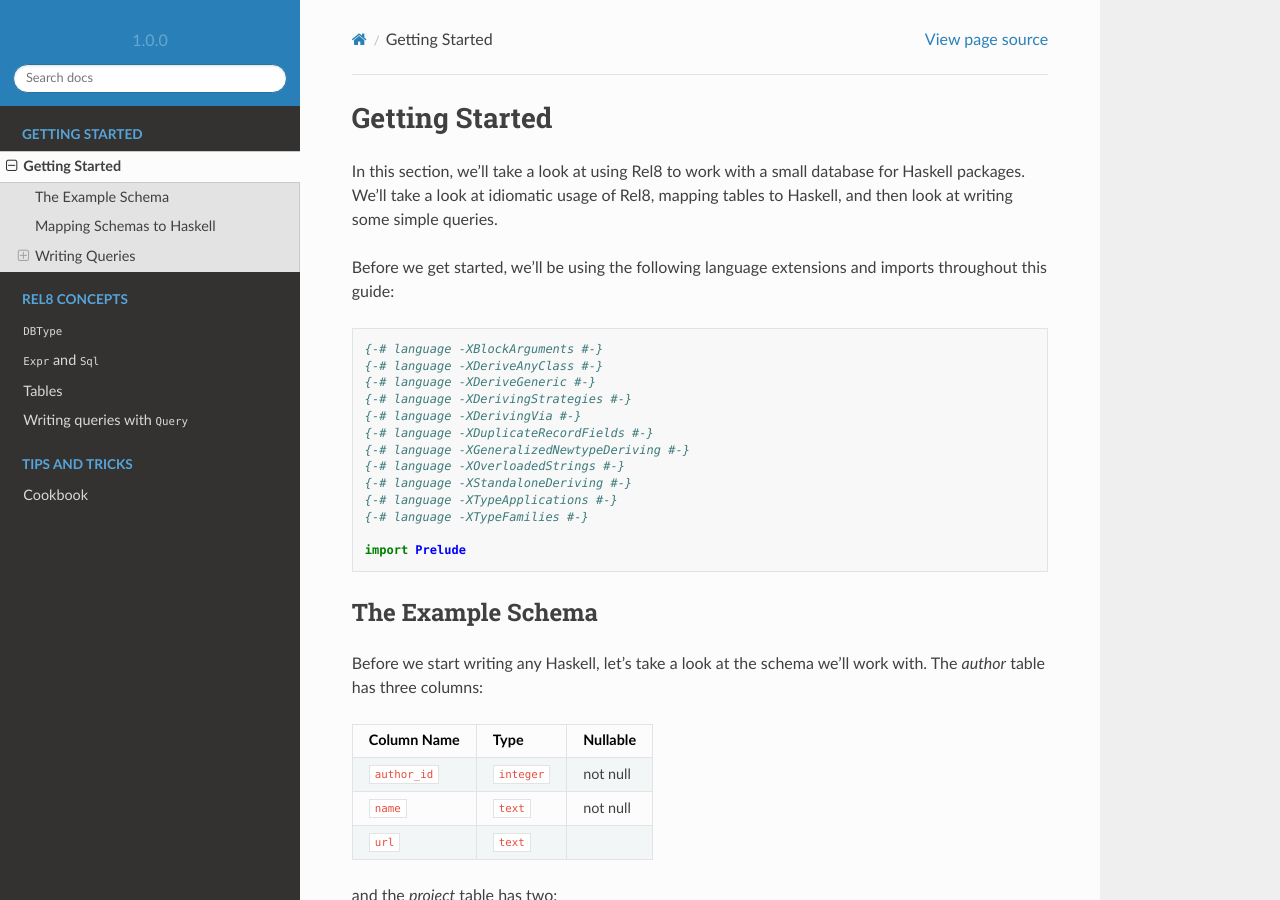
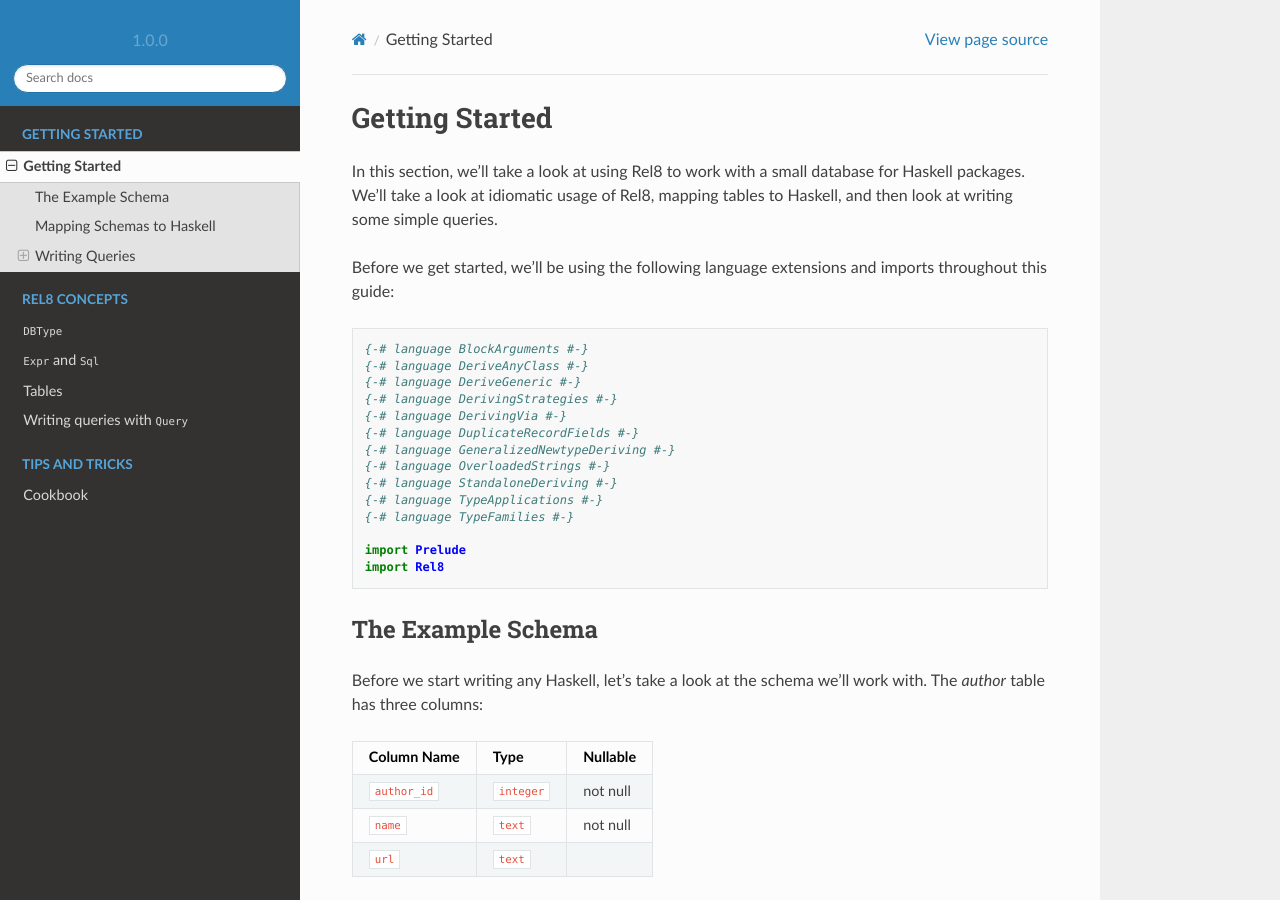
Before and after one commit to circuithub/rel8, a Sphinx documentation site: the page built from docs/tutorial.rst, in a window 1280 px wide and 900 px high. Built offline with Sphinx 7.4.7 and the Read the Docs theme 2.0.0, drawn with Linux system fonts in a browser that asks for light colours; some of the changed text lies outside the part shown.

Commit message:
Doc fixes

```diff
--- a/docs/tutorial.rst
+++ b/docs/tutorial.rst
@@ -10,19 +10,20 @@
 Before we get started, we'll be using the following language extensions and
 imports throughout this guide::
 
-  {-# language -XBlockArguments #-}
-  {-# language -XDeriveAnyClass #-}
-  {-# language -XDeriveGeneric #-}
-  {-# language -XDerivingStrategies #-}
-  {-# language -XDerivingVia #-}
-  {-# language -XDuplicateRecordFields #-}
-  {-# language -XGeneralizedNewtypeDeriving #-}
-  {-# language -XOverloadedStrings #-}
-  {-# language -XStandaloneDeriving #-}
-  {-# language -XTypeApplications #-}
-  {-# language -XTypeFamilies #-}
+  {-# language BlockArguments #-}
+  {-# language DeriveAnyClass #-}
+  {-# language DeriveGeneric #-}
+  {-# language DerivingStrategies #-}
+  {-# language DerivingVia #-}
+  {-# language DuplicateRecordFields #-}
+  {-# language GeneralizedNewtypeDeriving #-}
+  {-# language OverloadedStrings #-}
+  {-# language StandaloneDeriving #-}
+  {-# language TypeApplications #-}
+  {-# language TypeFamilies #-}
 
   import Prelude
+  import Rel8
 
 The Example Schema
 ------------------
```
Also changed, not shown: other parts of docs/tutorial.rst (+6 -6 lines).
